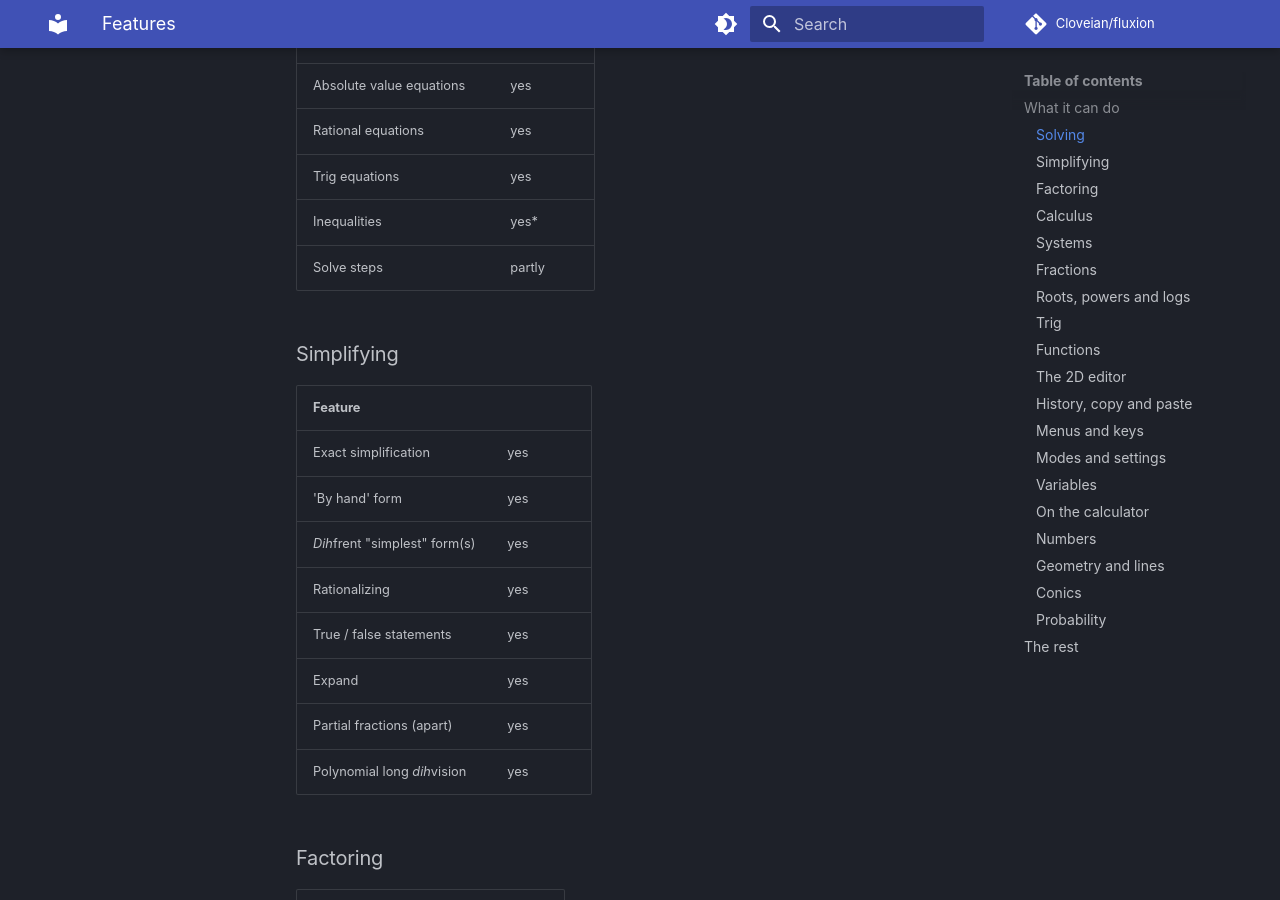
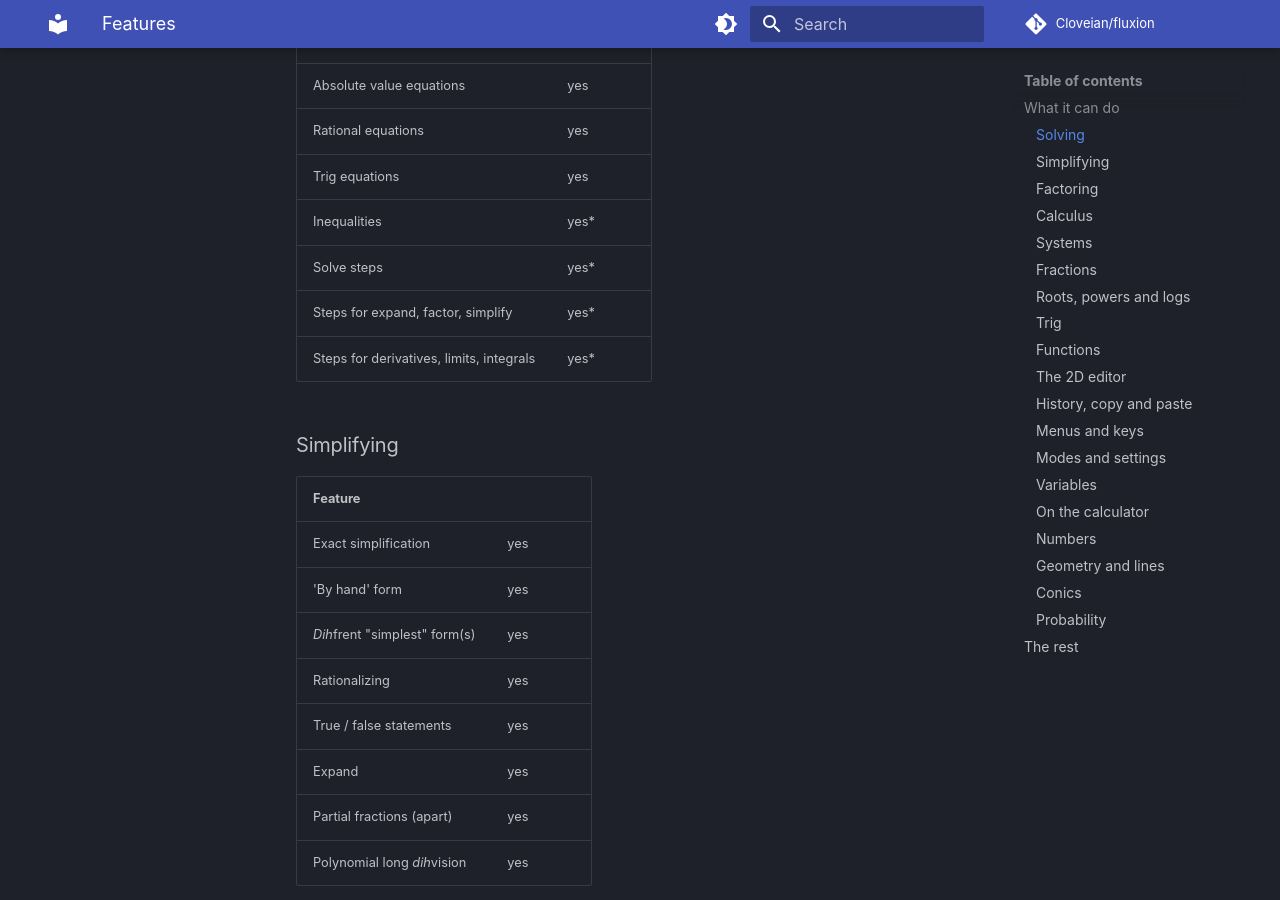
Before and after one commit to Cloveian/fluxion, an MkDocs documentation site: the page built from docs/features.md, in a window 1280 px wide and 900 px high, scrolled down 600 px. Built offline with MkDocs 1.6.1 and Material for MkDocs 9.7.7, drawn with Linux system fonts in a browser that asks for light colours; comment, search, counter and statistics services are not loaded; some of the changed text lies outside the part shown.

Commit message:
features table catches up, steps, mouse, pasted commands, wrapped answers

```diff
--- a/docs/features.md
+++ b/docs/features.md
@@ -6,18 +6,20 @@ Everything Fluxion does right now, as tables. Yes / partly / no first, the other
 
 ### Solving
 
-| Feature                     |        |
-| --------------------------- | ------ |
-| Polynomial equations        | yes    |
-| Exact cubics                | yes    |
-| Complex roots               | yes\*  |
-| Literal equations           | yes    |
-| Exp, log and root equations | yes    |
-| Absolute value equations    | yes    |
-| Rational equations          | yes    |
-| Trig equations              | yes    |
-| Inequalities                | yes\*  |
-| Solve steps                 | partly |
+| Feature                                  |        |
+| ---------------------------------------- | ------ |
+| Polynomial equations                     | yes    |
+| Exact cubics                             | yes    |
+| Complex roots                            | yes\*  |
+| Literal equations                        | yes    |
+| Exp, log and root equations              | yes    |
+| Absolute value equations                 | yes    |
+| Rational equations                       | yes    |
+| Trig equations                           | yes    |
+| Inequalities                             | yes\*  |
+| Solve steps                              | yes\*  |
+| Steps for expand, factor, simplify       | yes\*  |
+| Steps for derivatives, limits, integrals | yes\*  |
 
 ### Simplifying
 
@@ -112,14 +114,17 @@ Everything Fluxion does right now, as tables. Yes / partly / no first, the other
 | Ghost brackets     | yes |
 | Auto ans           | yes |
 | Selection          | yes |
+| Mouse (PC and web) | yes |
 
 ### History, copy and paste
 
-| Feature        |     |
-| -------------- | --- |
-| History        | yes |
-| Copy and paste | yes |
-| Undo           | yes |
+| Feature                        |       |
+| ------------------------------ | ----- |
+| History                        | yes   |
+| Copy and paste                 | yes   |
+| Paste a command (`solve(...)`) | yes   |
+| Long answers wrap              | yes\* |
+| Undo                           | yes   |
 
 ### Menus and keys
 
```
